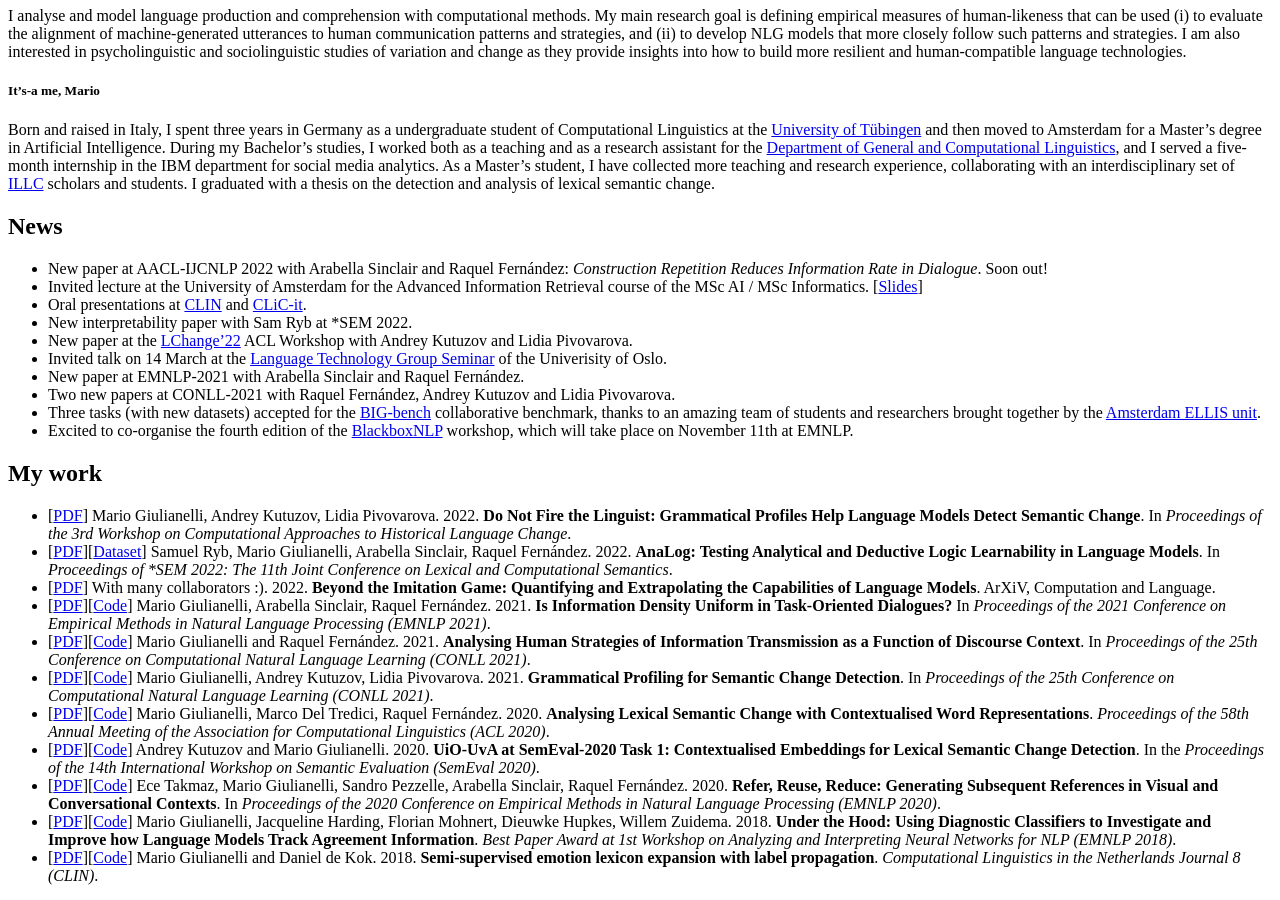
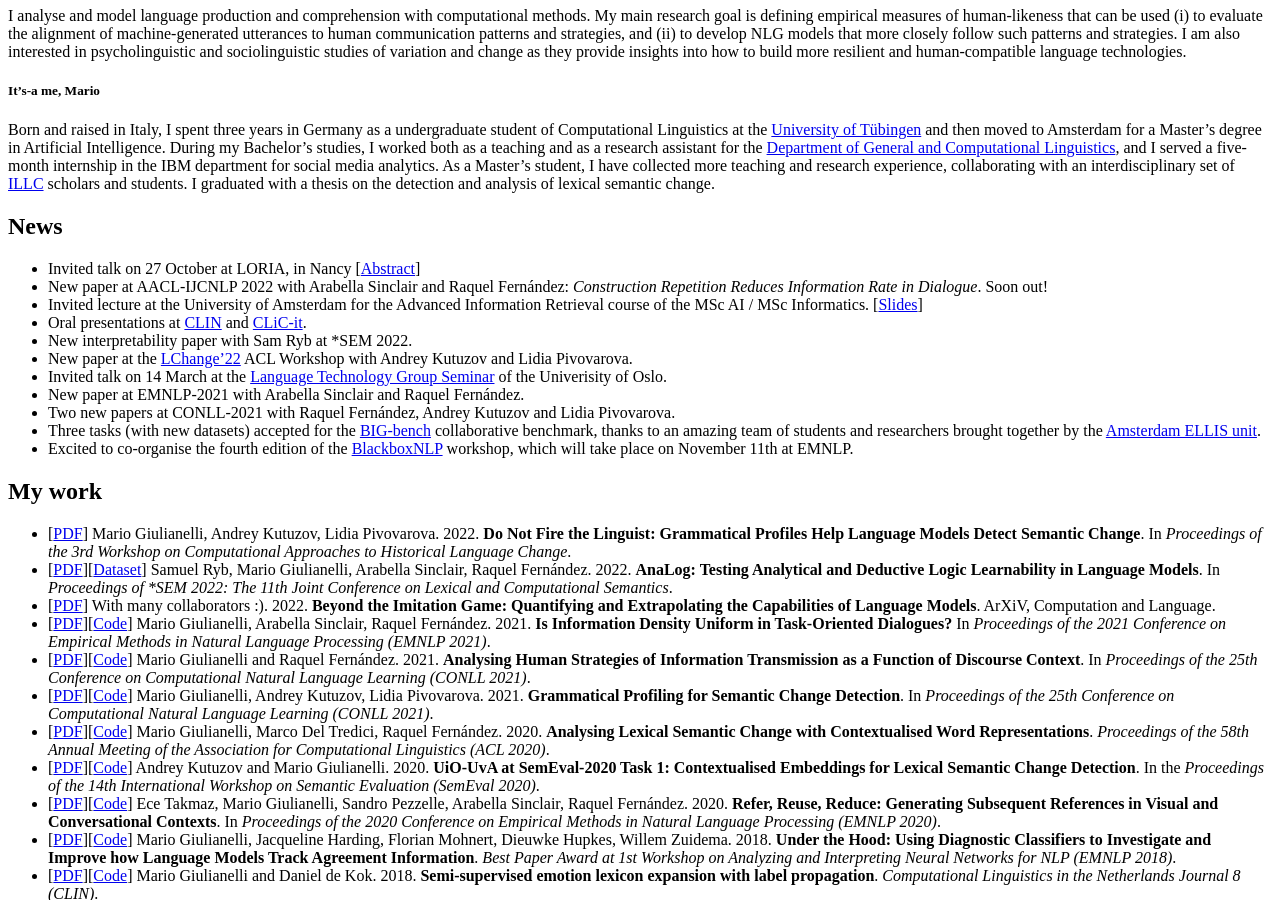
Before and after one commit to glnmario/glnmario.github.io, a Jekyll site: the page built from index.md, in a window 1280 px wide and 900 px high, scrolled down 891 px. Built offline with Jekyll 4.4.1, drawn with Linux system fonts in a browser that asks for light colours.

Commit message:
Update index.md

```diff
--- a/index.md
+++ b/index.md
@@ -23,6 +23,7 @@ Currently I study Artificial Intelligence at the University of Amsterdam.
 -->
 
 ## News
+- Invited talk on 27 October at LORIA, in Nancy [[Abstract](https://www.loria.fr/event/department-4-seminar-mario-giulianelli/)]
 - New paper at AACL-IJCNLP 2022 with Arabella Sinclair and Raquel Fernández: _Construction Repetition Reduces Information Rate in Dialogue_. Soon out!
 - Invited lecture at the University of Amsterdam for the Advanced Information Retrieval course of the MSc AI / MSc Informatics. [[Slides](grounded_dialogue_modelling_21sept2022.pdf)]
 - Oral presentations at [CLIN](https://clin2022.uvt.nl) and [CLiC-it](https://clic2021.disco.unimib.it).
```
